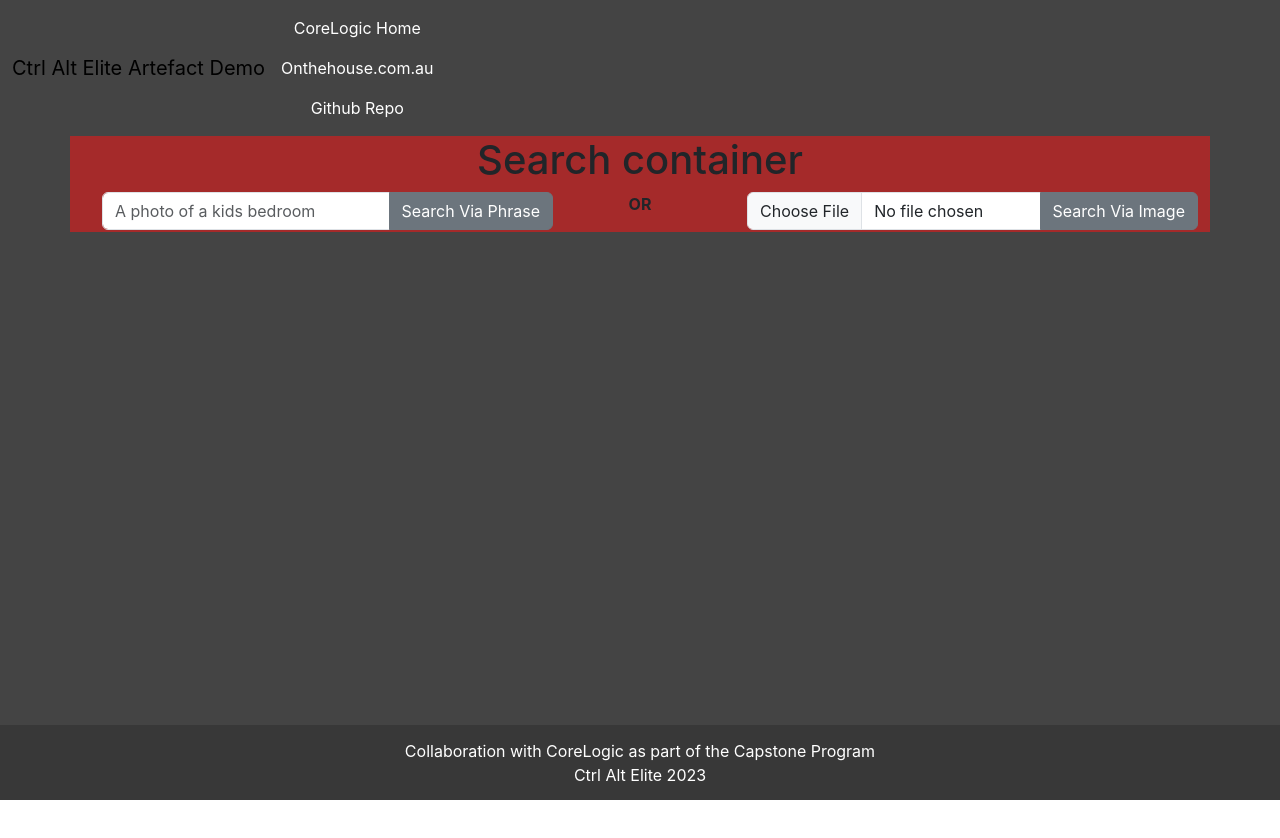
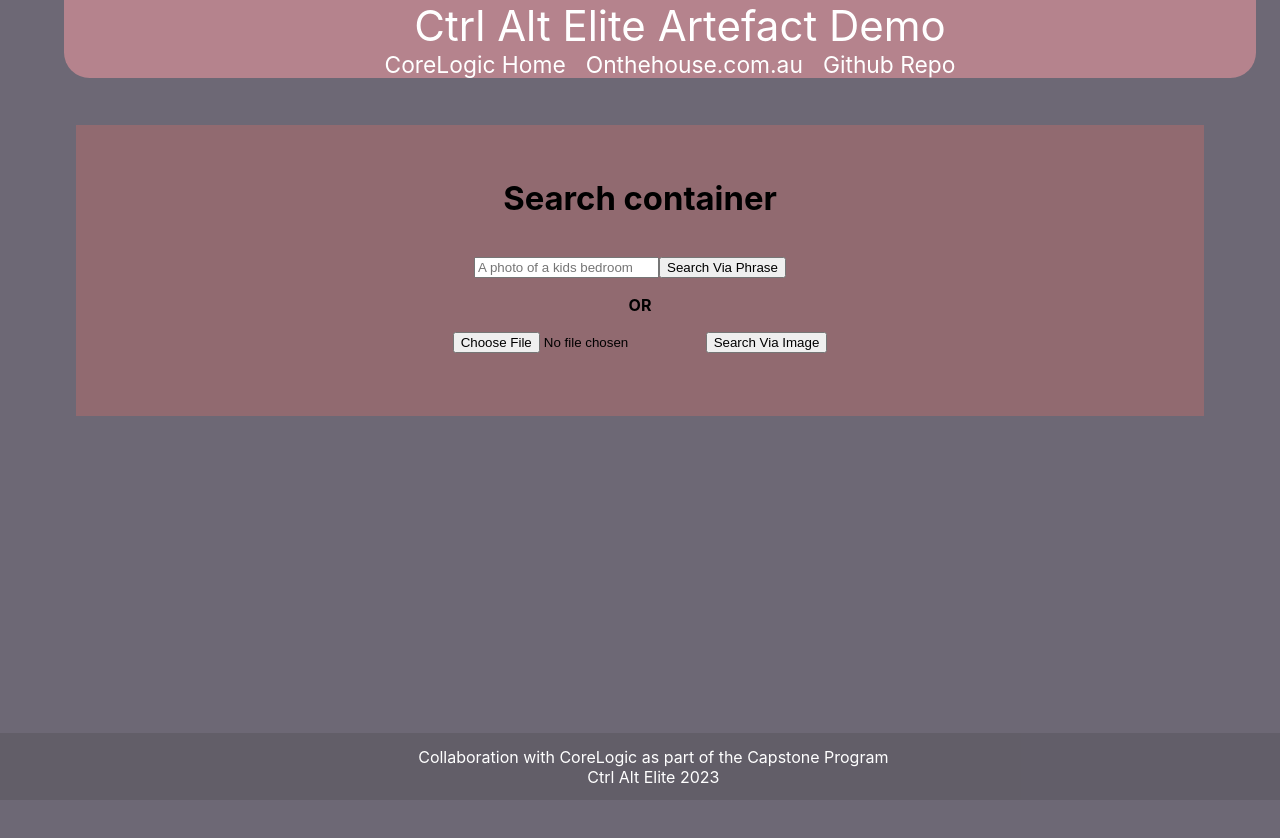
Before and after one commit to WilllGorman/Ctrl-Alt-Elite-Capstone-2023, a React (Create React App) app in the folder react-cdk-test/: page / in a window 1280 px wide. Shown: the top 838 px of the page. Before the commit the page ends 800 px from the top, so only its background shows below. Built offline with nearby package versions, Linux system fonts and the light colour scheme.

Commit message:
Search functionalities complete, formatting next

```diff
--- a/react-cdk-test/src/App.tsx
+++ b/react-cdk-test/src/App.tsx
@@ -1,5 +1,5 @@
 import React from "react";
-import 'bootstrap/dist/css/bootstrap.min.css';
+// import 'bootstrap/dist/css/bootstrap.min.css';
 import './styles/style.css';
 import { BrowserRouter, Route, Routes } from "react-router-dom";
 import AWS from 'aws-sdk';
--- a/react-cdk-test/src/components/BodyElement.tsx
+++ b/react-cdk-test/src/components/BodyElement.tsx
@@ -5,21 +5,53 @@
 import { InputGroup, Input, Button } from "reactstrap";
 import { useState } from "react";
 import { useNavigate } from "react-router-dom";
+import AWS from "aws-sdk";
 
 export default function BodyElement() {
 	const navigate = useNavigate();
-	const [file, setFile] = useState<File | null>();
+	const [userFile, setUserFile] = useState<File | null>();
 	const [phrase, setPhrase] = useState('');
+
+	function uploadFileToS3(userFile: File) {
+		// Store variables in .env file
+
+		AWS.config.update({
+			accessKeyId: AWS_ACCESS_KEY,
+			secretAccessKey: AWS_SECRET_KEY,
+			region: AWS_REGION,
+		});
+
+		const s3 = new AWS.S3();
+		const key = Date.now();
+		// 1694828222494
+
+		console.log(`This is the time to look for: ${key}`);
+
+		const params = {
+			Bucket: "ctrl-alt-elite-user-image-upload",
+			Key: `${key}.jpg`,
+			Body: userFile,
+		};
+
+		s3.upload(params, (error: any, data: any) => {
+			if (error) {
+				console.log("S3 Upload error: ", error);
+			} else {
+				console.log("File uploaded successfully!");
+				navigate(`/result?s=image&imgName=${key}`);
+			}
+		});
+	}
 
 	const handleChange = (event: React.ChangeEvent<HTMLInputElement>) => {
 		const file = event.target.files?.[0];
 		if (file)
-			setFile(file);
-		console.log(event.target.files);
+			setUserFile(file);
+		console.log(file);
 	}
 
 	const imageSelect = () => {
-		navigate(`/result?s=image`);
+		if (userFile) uploadFileToS3(userFile);
 	}
 
 	const phraseSelect = () => {
@@ -27,11 +59,11 @@ export default function BodyElement() {
 	}
 
 	return (
-		<div className="container mainContainer">
-			<div className="row">
+		<article>
+			<div className="content-div">
 				{/* Main container */}
 				<h1>Search container</h1>
-				<div className="col-5">
+				<div className="text-search-div">
 					<InputGroup className="phraseSearch">
 						<Input placeholder="A photo of a kids bedroom" onChange={(event) => setPhrase(event.target.value)}/>
 						<Button onClick={phraseSelect}>Search Via Phrase</Button>
@@ -48,14 +80,14 @@ export default function BodyElement() {
 					</InputGroup>
                 </div>
 			</div>
-			{ file && (
+			{ userFile && (
 				<div className="row">
 					<div className="col">
 						<p>Selected Image:</p>
-						<img className="imagePreview" src={URL.createObjectURL(file)} alt="The image you selected"/>
+						<img className="imagePreview" src={URL.createObjectURL(userFile)} alt="The image you selected"/>
 					</div>
 				</div>
 			)}
-		</div>
+		</article>
 	);
 }
--- a/react-cdk-test/src/components/Nav.tsx
+++ b/react-cdk-test/src/components/Nav.tsx
@@ -1,5 +1,4 @@
-import { Navbar, NavbarBrand, Nav, NavItem, NavLink, NavbarText } from "reactstrap";
-
+import { Navbar, Nav, NavLink } from "reactstrap";
 /**
  * NAVBAR FUNCTION
  * Tasks that can be performed:
@@ -13,10 +12,11 @@ import { Navbar, NavbarBrand, Nav, NavItem, NavLink, NavbarText } from "reactstr
 export default function Navigation() {
     return (
         <header>
-            <div>
                 <Navbar>
-                    <NavbarBrand href="/">Ctrl Alt Elite Artefact Demo</NavbarBrand>
-                    <Nav className="me-auto" navbar>
+                    <Nav className="navigation-links" navbar>
+                        <NavLink className="navTitleLink" href="/">
+                            Ctrl Alt Elite Artefact Demo
+                        </NavLink>
                         <NavLink className="navLink" href="https://www.corelogic.com.au/">
                             CoreLogic Home
                         </NavLink>
@@ -28,7 +28,6 @@ export default function Navigation() {
                         </NavLink>
                     </Nav>
                 </Navbar>
-            </div>
         </header>
     );
 }
--- a/react-cdk-test/src/components/ResultsElement.tsx
+++ b/react-cdk-test/src/components/ResultsElement.tsx
@@ -6,7 +6,8 @@ import { useSearchParams } from "react-router-dom";
 
 export default function ResultsElement() {
 	// CHANGE TO WHATEVER BRAYDENS NEW EC2 STATIC IP IS PORT 8443
-	var APIURL = "http://ec2-54-253-138-10.ap-southeast-2.compute.amazonaws.com:8000/api/results";
+	//var APIURL = "http://68.73.1.118:8000/api/results";
+	var APIURL = "http://ec2-3-25-81-18.ap-southeast-2.compute.amazonaws.com:8000/api/results";
 	var newURL: RequestInfo | URL;
 
 	const [searchParams] = useSearchParams();
@@ -15,21 +16,24 @@ export default function ResultsElement() {
 	const [waiting, setWaiting] = useState(true);
 	const [error, setError] = useState(null);
 
+	// Upon page rendering:
 	useEffect(() => {
+		// Set AWS config file
 		AWS.config.update({
 			accessKeyId: AWS_ACCESS_KEY,
 			secretAccessKey: AWS_SECRET_KEY,
 			region: AWS_REGION,
 		});
 
+		// if search type is search
 		const searchType = searchParams.get("s");
 		if (searchType === "text") {
 			const searchPhrase = searchParams.get("phrase");
 			newURL = `${APIURL}?searchType=text&searchPhrase=${searchPhrase}`;
 		} else if (searchType === "image") {
+			const imgName = searchParams.get("imgName");
 			// image search handling here
-			console.log("TBA");
-			newURL = `${APIURL}?searchType=image`
+			newURL = `${APIURL}?searchType=image&imgName=${imgName}`
 		}
 
 		fetch(newURL)
@@ -55,6 +59,7 @@ export default function ResultsElement() {
 			const bucketName = "image-dataset-ctrl-alt-elite";
 			const filePref = "master/";
 
+			// Promise all images will be returned from bucket
 			Promise.all(
 				image_name.map((item: string) => {
 					return new Promise<string>((resolve, reject) => {
@@ -125,20 +130,17 @@ export default function ResultsElement() {
 	];
 
 	return (
-		<div className="container justify-content-center">
+		<article>
+			<div className="content-div">
 				{images.map((img, index) => (
 					<div key={index}>
-					<div className="row">
+						<div className="div-property-container">
 							{/* Image goes here */}
+							<h1>Property {index + 1} - {formatSimilarity(similarity[index])}% match to search</h1>
 							<img src={img} className="imagePreview" alt={`Image ${index + 1}`} />
-						<h1>Property {index + 1} - {formatSimilarity(similarity[index])}% match to search</h1>
-					</div>
-					<div className="row">
-						<div className="col-6">
+							<div className="div-property-group">
 								<h2>{propertyData[index].address}</h2>
 								<h3>{propertyData[index].price}</h3>
-						</div>
-						<div className="col-6">
 								<p>{propertyData[index].bed}</p>
 								<p>{propertyData[index].bath}</p>
 								<p>{propertyData[index].car}</p>
@@ -148,10 +150,15 @@ export default function ResultsElement() {
 					</div>
 				))}
 			</div>
+		</article>
 	);
 }
 
 function formatSimilarity(similarity: number) {
+	// var word;
 	var formattedNumber = similarity * 100;
+	// if (formattedNumber > 90) word = `Very High Match to Search: ${formattedNumber.toFixed(4)}% match`;
+	// else if (formattedNumber > 70) word = `High Similarity Match: ${formattedNumber.toFixed(4)}% match`;
+	// else if (formattedNumber > 40) word = ``
 	return formattedNumber
 }
--- a/react-cdk-test/src/styles/style.css
+++ b/react-cdk-test/src/styles/style.css
@@ -2,12 +2,12 @@
   margin: 0;
   font-family: -apple-system, BlinkMacSystemFont, 'Segoe UI', 'Roboto', 'Oxygen',
     'Ubuntu', 'Cantarell', 'Fira Sans', 'Droid Sans', 'Helvetica Neue',
-    sans-serif;
+    'Poppins';
   -webkit-font-smoothing: antialiased;
   -moz-osx-font-smoothing: grayscale;
   text-align: center;
-  background-color: rgb(68, 68, 68);
-  min-height: 100vh;
+  background-color: #6D6875;
+  min-height: 102vh;
 }
 
 code {
@@ -15,25 +15,40 @@ code {
     monospace;
 }
 
-footer {
-  position: fixed;
-  left: 0;
-  bottom: 0;
-  width: 100%;
-  background-color: rgb(56, 56, 56);
-  color: white;
-  padding: 10pt;
+html, body {
+  margin: 0;
+  padding: 0;
+  background-color: #6D6875;
 }
 
-.mainContainer {
-  background-color: brown;
+.navigation-links {
+  overflow: hidden;
+  display: inline-block;
+  background-color: #B5838D;
+  position: fixed;
+  align-content: center;
+  top: 0;
+  left: 0;
+  width: 90%;
+  margin: 0% 5% 0% 5%;
+  border-end-start-radius: 2vw;
+  border-end-end-radius: 2vw;
 }
 
-.resultsContainer {
-  background-color: aqua;
+.navTitleLink {
+  font-size: calc(10px + 2.5vw);
+  width: 100%;
+  display: inline-block;
+  color: #fff;
+  border-radius: 3px solid #fff;
+  border-radius: 3px;
+  margin-right: 20px;
+  text-decoration: none;
+  transition: 0.3s !important;
 }
 
 .navLink {
+  font-size: calc(10px + 1vw);
   display: inline-block;
   color: #fff;
   border-radius: 3px solid #fff;
@@ -47,13 +62,176 @@ footer {
   color: rgb(96, 96, 255);
 }
 
+.navTitleLink:hover {
+  color: rgb(96, 96, 255);
+}
+
+.search-container {
+  width: 80%;
+  margin: 10% 10% 5% 10%;
+  text-align: center;
+  background-color: #FFCDB2;
+  border-radius: 5px;
+  border: 1px solid black;
+}
+
+#titleCard {
+  color: black;
+  border-radius: 12px;
+  background: #FFB4A2;
+  background-position: left top;
+  padding: 1.5% 0 1.5% 0;
+  width: 70%;
+  margin: 1% 15% 1% 15%;
+  border: 1px solid black;
+}
+
+#subtitleCard {
+  width: 42%;
+  background-color: rgba(181, 131, 141, 0.6);
+  padding: 0 0 3% 0;
+  margin: 1% -5% 5% 7%;
+  display: inline-block;
+  border-top: solid black 1px;
+  border-radius: 12px;
+  padding-top: 1vw;
+  padding-bottom: 5vw;
+}
+
+footer {
+  position: fixed;
+  left: 0;
+  bottom: 0;
+  width: 100%;
+  background-color: rgba(56, 56, 56, 0.2);
+  color: white;
+  padding: 10pt;
+}
+
+.resultsContainer {
+  background-color: aqua;
+}
+
 .phraseSearch{
   margin-left: 20px;
   margin-right: 40px;
 }
 
+/* THIS SECTION IS FOR THE DROP SLECTION MENU */
+custom-select {
+  width: 100%;
+  margin-bottom: 10%;
+}
+select {
+  color: rgb(133, 133, 133);
+  font-size: 1.5vw;
+  font-style: normal;
+  background: inherit;
+  text-align: center;
+  border: none;
+  padding: .2vw .5vw .2vw .5vw;
+}
+custom-filter option:hover {
+  font: bold 12px arial, verdana;
+  text-align: center;
+}
+.filter-search {
+  width: 20vw !important;
+}
+.search-bar {
+  color: inherit;
+  border: none;
+  font-size: 1.7vw;
+  text-align: left;
+  padding-left: 2%;
+  width: 90%;
+}
+input:focus,
+select:focus,
+option:focus,
+textarea:focus,
+button:focus {
+  outline: none;
+}
+.semantic {
+  background: white;
+  border: 1px solid black;
+  border-radius: 10px;
+  width: 30vw;
+  display: inline-block;
+  padding: .5vw .1vw .1vw .1vw;
+  margin: .5vw;
+  color: rgb(133, 133, 133);
+}
+.filter-div {
+  background: white;
+  border: 1px solid black;
+  width: 12vw;
+  display: inline-block;
+  padding: .5vw .1vw .1vw .1vw;
+  margin: .5vw;
+  color: rgb(133, 133, 133);
+}
+label {
+  font: 1.3vw arial, verdana;
+  width: 100%;
+  margin-right: 1vw;
+}
+
+.Image-Similiarity-Search {
+  width: 90%;
+  margin: 10% 0% 1% 5%;
+}
+
+.Text-Semantic-Search {
+  width: 90%;
+  margin: 10% 0% 10% 0%;
+  height: 8vw;
+  color:black;
+}
+
+article {
+  margin-top: 0vw;
+  margin: 6vw 1vw 1vw 1vw;
+}
+
+.content-div {
+  padding-top: 8vw;
+  margin: 10% 5% 5% 5%;
+  padding: 2% 0 5% 0;
+  width: 90%;
+  height: 100%;
+  background-color: rgba(177, 108, 108, 0.536);
+}
+
+h1 {
+  font: Poppins;
+  font-size: calc(20px + 1vw);
+}
+
+.text-search-div {
+  font-size: calc(15px + 1vw);
+}
+
 /* Input image preview: set max size */
 .imagePreview {
-  max-width: 500px;
-  max-height: 500px;
+  max-width: 30vw;
+  max-height: 30vw;
+  width: 50%;
+  float:left;
+  padding-left: 5vw;
+  padding-top: 1vw;
 }
+
+.div-property-container {
+  width: 100%;
+  height: 40vw;
+}
+
+.div-property-group {
+  width:85%;
+  height: 30vw;
+  background-color: rgba(255, 255, 255, 0.3);
+  margin: 2% 0 2% 5.7%;
+  padding-bottom: 2vw;
+}
```
Also changed, not shown: 9 other files (tests, documents, lock files or other folders). Lines whose indentation alone changed are shown as unchanged.
